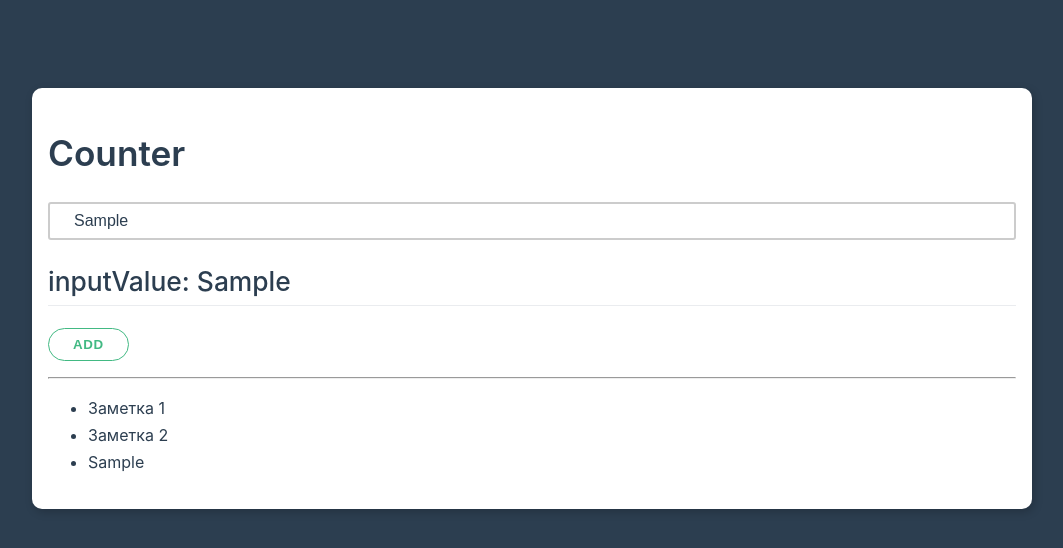
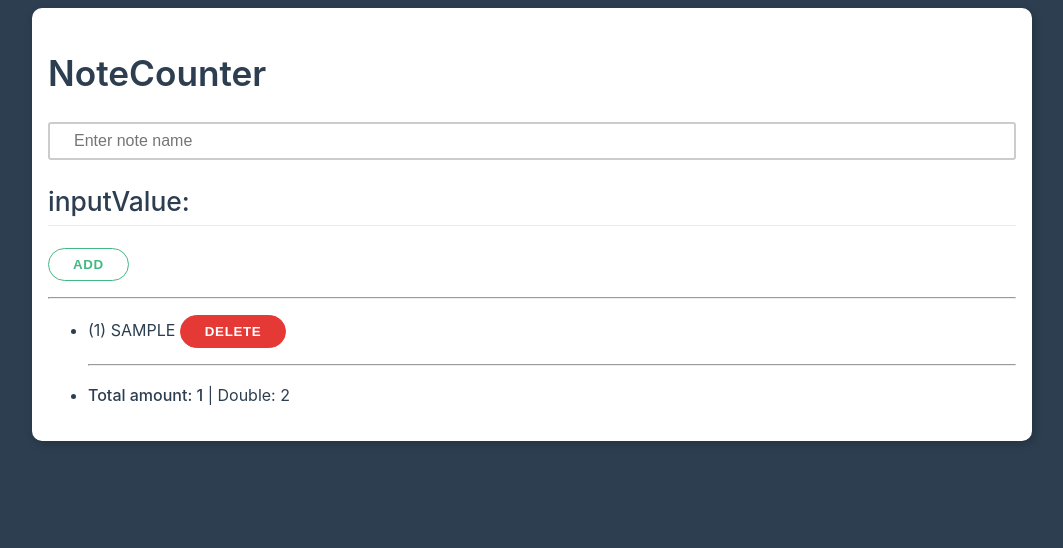
Before and after one commit to ARGoncharov/CounterApp, a plain HTML site: page index.html in a window 1280 px wide. Both pictures are taken after typing "Sample" into the empty fields and a click on the button "ADD". Shown: the whole page, without its empty margins (108-1171 px from the left). Drawn offline with nearby package versions, Linux system fonts and the light colour scheme.

Commit message:
Adding business logic for the app, do optimization

```diff
--- a/app.js
+++ b/app.js
@@ -2,17 +2,44 @@ const App = {
     data() {
         return {
             placeholderString: "Enter note name",
-            title: 'Counter',
+            title: 'NoteCounter',
             inputValue: '',
-            notes: ['Заметка 1', 'Заметка 2']
+            notes: []
         }
     },
     methods: {
         inputChangeHandler(event) {
-            this.inputValue = event.target.value;
+            this.inputValue = event.target.value
         },
         addNewNote() {
-            this.notes.push(this.inputValue)
+            if (this.inputValue !== '') {
+                this.notes.push(this.inputValue)
+                this.inputValue = ''
+            }
+        },
+        toUpperCase(item) {
+            return item.toUpperCase()
+        },
+        inputKeyPressed(event) {
+            if (event.key === 'Enter') {
+                this.addNewNote()
+            }
+        },
+        removeNote(index) {
+            this.notes.splice(index, 1)
+        }
+    },
+    computed: {
+        doubleCountComputed() {
+            return this.notes.length * 2
+        },
+    },
+    watch: {
+        inputValue(value) {
+            if (value.length > 50) {
+                this.inputValue = ''
+            }
+            console.log('input  value changed', value)
         }
     }
 }
--- a/index.html
+++ b/index.html
@@ -4,28 +4,34 @@
     <meta charset="UTF-8">
     <meta http-equiv="X-UA-Compatible" content="IE=edge">
     <meta name="viewport" content="width=device-width, initial-scale=1.0">
-    <title>CounterApp</title>
+    <title>NoteCounterApp</title>
     <link rel="stylesheet" href="style.css">
 </head>
 <body>
-    <div class="container pt-5" id="app">
+    <div class="container" id="app">
         <div class="card">
             <h1>{{ title }}</h1>
             <div class="form-control">
                 <input type="text"
-                v-bind:placeholder="placeholderString"
-                v-bind:value="inputValue"
-                v-on:input="inputChangeHandler"
+                :placeholder="placeholderString"
+                v-model="inputValue"
+                @keypress.enter="addNewNote"
                 />
             </div>
             <h2>inputValue: {{ inputValue }} </h2>
-            <button class="btn" v-on:click="addNewNote">Add</button>
+            <button class="btn" @click="addNewNote">Add</button>
             <hr/>
-            <ul class="list">
-                <li class="list-item" v-for="myNote in notes">
-                    {{ myNote }}
+            <ul class="list" v-if="notes.length !== 0">
+                <li class="list-item" v-for="(note, index) in notes">
+                    ({{ index + 1 }}) {{ toUpperCase(note) }}
+                    <button class="btn danger" @click="removeNote">Delete</button>
+                </li>
+                <hr />
+                <li>
+                    <strong>Total amount: {{ notes.length }} </strong> | Double:  {{ doubleCountComputed }}
                 </li>
             </ul>
+            <div v-else>There is no notes yet. Add a new one</div>
         </div>
     </div>
     <script src="https://unpkg.com/vue@next"></script>
```
